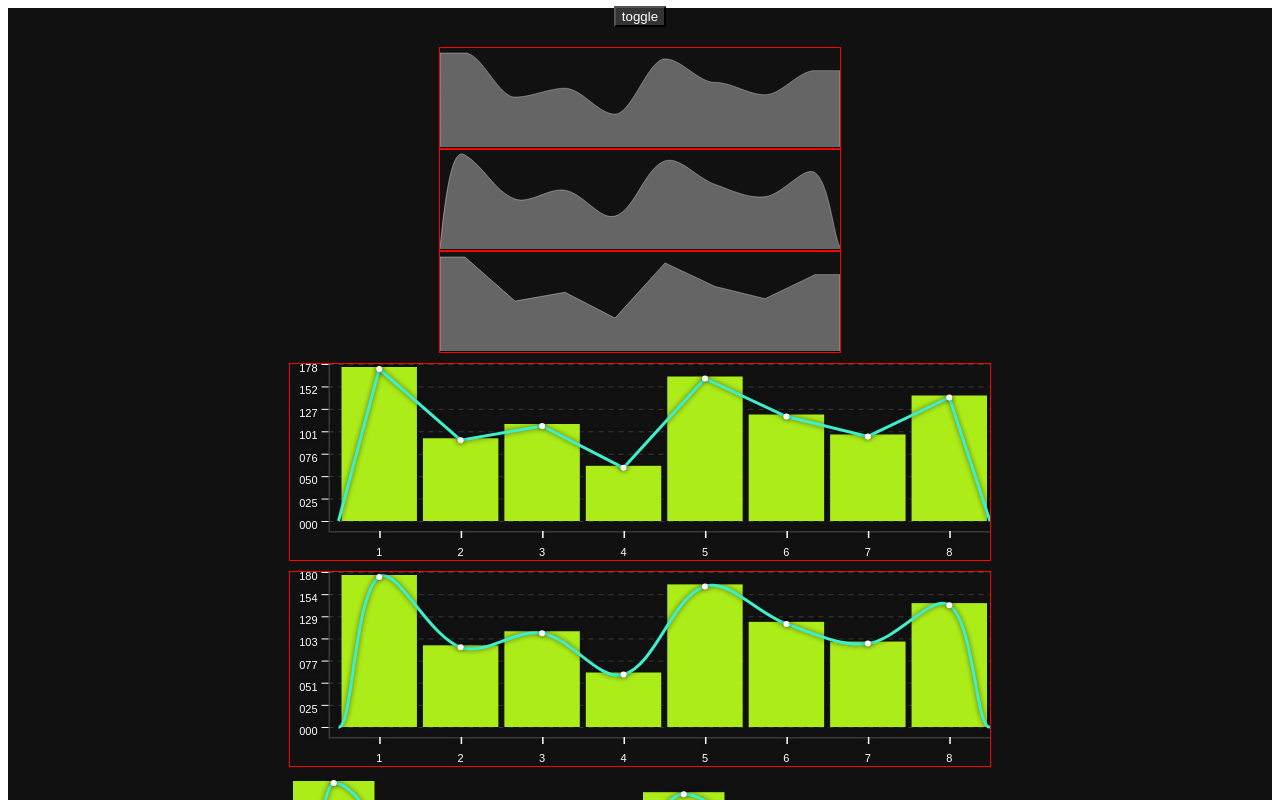
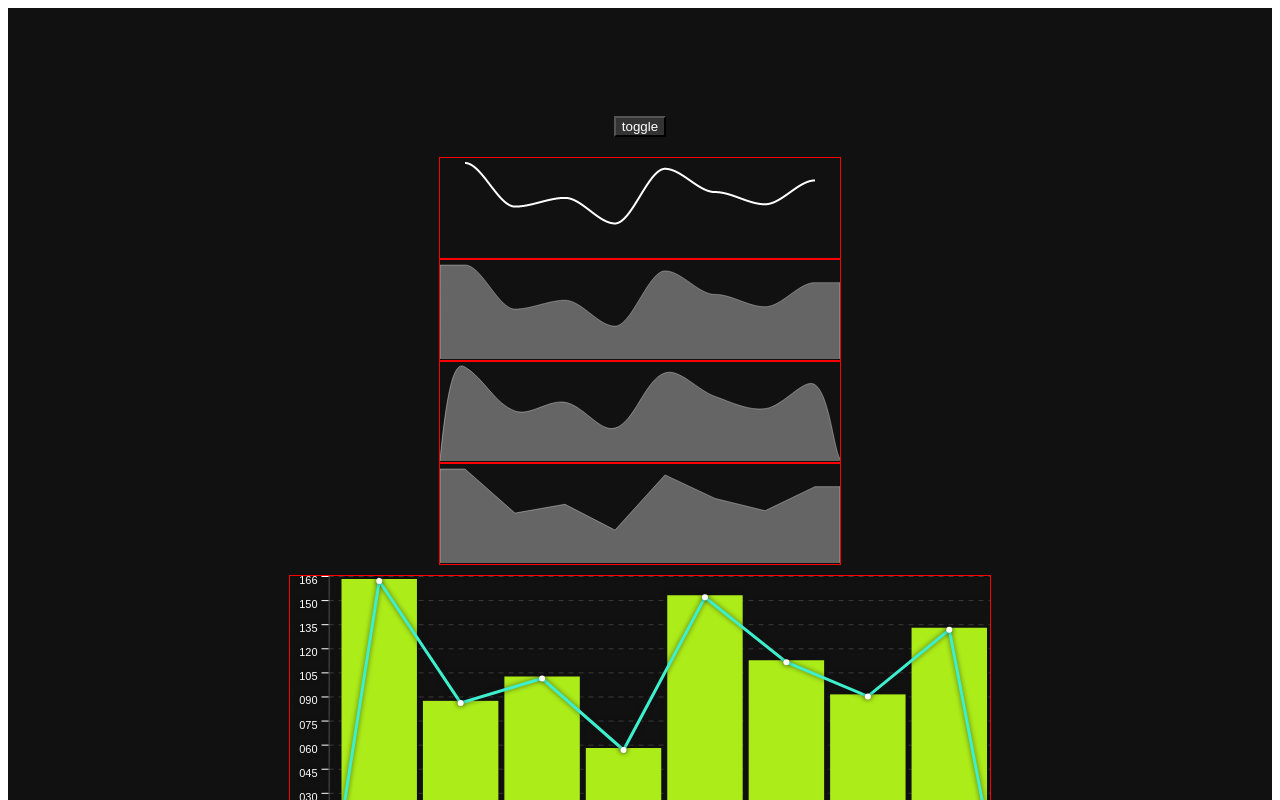
Before and after one commit to Guilherme-j10/SMicroChart, a React (Vite) app: page / in a window 1280 px wide. Shown: the top 800 px of the page. Built offline with nearby package versions, Linux system fonts and the light colour scheme; the HTML template or start-up script is replaced by a standard one.

Commit message:
add a option

```diff
--- a/src/App.tsx
+++ b/src/App.tsx
@@ -28,10 +28,39 @@ function App() {
   }, [enable]);
 
   return (
-    <div style={{ display: 'flex', justifyContent: 'center', backgroundColor: '#111', flexDirection: 'column', alignItems: 'center', height: '120vh' }}>
+    <div style={{ display: 'flex', justifyContent: 'center', backgroundColor: '#111', flexDirection: 'column', alignItems: 'center', height: '200vh' }}>
       <button onClick={() => set_enable(val => !val)} style={{ background: '#333', marginBottom: 20, color: 'white' }}>
         toggle
       </button>
+      <div style={{ width: '400px', height: '100px', border: 'solid 1px red' }} ref={element}>
+        <SMicroChart
+          enable_parent_container_dimension={true}
+          disable_border_points={true}
+          options={{
+            disable_sparklines: true,
+            hermit_enable: true,
+            enable_data_dots: false,
+            smooth: true,
+            stroke_line_settings: {
+              fill: false,
+              width: 2,
+            },
+            series: [
+              {
+                color: '#ffffff',
+                data: [160, 85, 100, 56, 150, 110, 89, 130],
+                data_label: 'teste',
+                data_type: 'line'
+              }
+            ],
+            chart: {
+              type: 'normal',
+              width: 200,
+              height: 100
+            }
+          }}
+        />
+      </div>
       <div style={{ width: '400px', height: '100px', border: 'solid 1px red' }} ref={element}>
         <SMicroChart
           enable_parent_container_dimension={true}
--- a/src/index.tsx
+++ b/src/index.tsx
@@ -15,6 +15,7 @@ type PropsType = {
   text_color?: string,
   enable_parent_container_dimension?: boolean,
   shadow_enable?: boolean,
+  disable_border_points?: boolean,
   shadow_color?: string,
   hover_bar_color?: string
 }
@@ -26,6 +27,7 @@ export const SMicroChart: React.FC<PropsType> = ({
   shadow_enable,
   text_color,
   hover_bar_color,
+  disable_border_points,
   enable_parent_container_dimension
 }) => {
 
@@ -82,6 +84,15 @@ export const SMicroChart: React.FC<PropsType> = ({
           }
 
         }
+
+      }
+
+      if (disable_border_points && (!options.hermit_enable || options?.stroke_line_settings?.fill || !options?.disable_sparklines)) {
+
+        return {
+          _success: false,
+          message: 'disable_border_points is only compatible with active hermit, disable_sparklines true and fill being false.'
+        };
 
       }
 
@@ -396,6 +407,9 @@ export const SMicroChart: React.FC<PropsType> = ({
           if (spark_enabled)
             ctx.moveTo(0, this.enable_height);
 
+          if (disable_border_points)
+            ctx.moveTo(first_p.x, first_p.y);
+
           if (options?.smooth) {
 
             if (!spark_enabled) {
@@ -415,7 +429,7 @@ export const SMicroChart: React.FC<PropsType> = ({
 
               }
 
-              if (!options?.stroke_line_settings?.fill) {
+              if (!options?.stroke_line_settings?.fill && !disable_border_points) {
 
                 coords_of_line.unshift({ x: (this.min_width + vertical_boarder), y: this.enable_height });
                 coords_of_line.unshift({ x: (this.min_width + vertical_boarder), y: this.enable_height });
@@ -424,7 +438,7 @@ export const SMicroChart: React.FC<PropsType> = ({
 
               if (!is_spline_cubic) {
 
-                if (!options?.stroke_line_settings?.fill)
+                if (!options?.stroke_line_settings?.fill && !disable_border_points)
                   coords_of_line.push({ x: options.chart.width, y: this.enable_height });
 
                 if (options?.stroke_line_settings?.fill)
@@ -596,7 +610,7 @@ export const SMicroChart: React.FC<PropsType> = ({
 
           }
 
-          if (spark_enabled)
+          if (spark_enabled && !disable_border_points)
             ctx.lineTo(options.chart.width, this.enable_height);
 
           ctx.stroke();
@@ -1119,7 +1133,7 @@ export const SMicroChart: React.FC<PropsType> = ({
 
     }
 
-  }, [options, lines_color, shadow_color, shadow_enable, text_color, hover_bar_color]);
+  }, [options, lines_color, shadow_color, shadow_enable, text_color, hover_bar_color, disable_border_points]);
 
   return (
     <>
```
